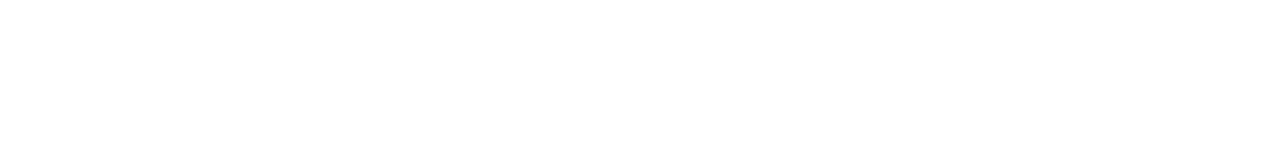
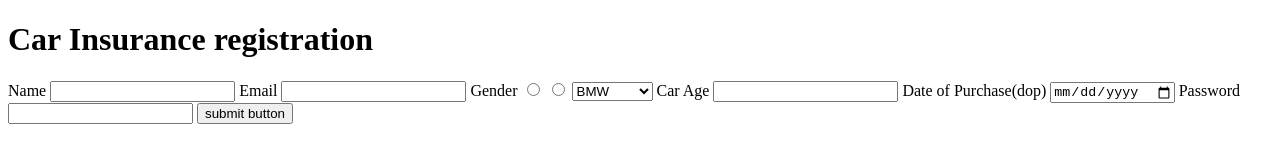
Before and after one commit to acciojob/car-insurance-form-sTarAvinash, a website: page main.html in a window 1280 px wide. Drawn offline with Linux system fonts and the light colour scheme.

Commit message:
created a submission

```diff
--- a/main.html
+++ b/main.html
@@ -3,13 +3,47 @@
 <html>
 
 <head>
-	<link rel="stylesheet" href="styles.css">
+    <link rel="stylesheet" href="styles.css">
+    <title>Car Insurance Registration Form</title>
 </head>
 
 <body>
-	<!-- the entire body must be written by student -->
+    <header>
+        <h1>Car Insurance registration</h1>
+    </header>
+    <main>
+        <form action="" method="post">
+            <label for="name">Name</label>
+            <input type="text" name="name" id="name" required>
+
+            <label for="email">Email</label>
+            <input type="email" name="email" id="email" required>
+
+            <label for="gender">Gender</label>
+            <input type="radio" name="gender" id="male" required>
+            <input type="radio" name="gender" id="female" required>
+
+            <select name="cars" id="cars">
+                <option value="BMW">BMW</option>
+                <option value="Mercedez">Mercedez</option>
+                <option value="Audi">Audi</option>
+            </select>
+
+            <label for="carage">Car Age</label>
+            <input type="number" name="carage" id="carage" required>
+
+            <label for="dop">Date of Purchase(dop)</label>
+            <input type="date" name="dop" id="dop" required>
+
+            <label for="password">Password</label>
+            <input type="password" name="password" id="password" required>
+
+            <button type="submit">submit button</button>
+        </form>
+    </main>
+    <!-- the entire body must be written by student -->
     <script type="text/javascript" src="./script.js">
-</script>
+    </script>
 
 </body>
 
```
